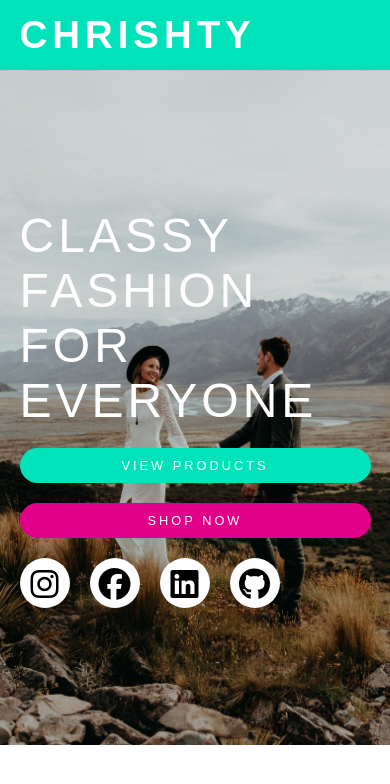
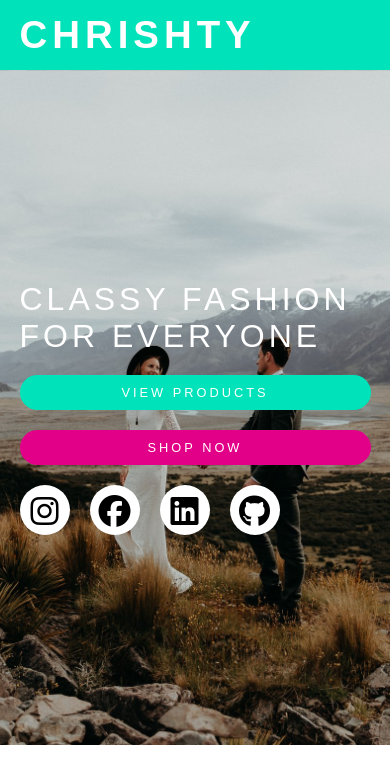
Before and after one commit to christopher-alba/e-commerce-chrishty, a React app: page / in a window 390 px wide. Shown: the top 784 px of the page. Built offline with nearby package versions, Linux system fonts and the light colour scheme.

Commit message:
rearrange breakpoints

```diff
--- a/client/components/jcux/JCUXText/JCUXText.js
+++ b/client/components/jcux/JCUXText/JCUXText.js
@@ -1,10 +1,13 @@
 import styled from "styled-components";
+import breakpoints from "../breakpoints";
 import colors from "../repeatedStyles/colors";
 import spacing from "../repeatedStyles/spacing";
 
 const Text = styled.p`
   font-family: arial;
   ${(props) => {
+    if (props.type) {
+      if (typeof props.type === "string") {
         if (props.type === "body-small")
           return `
                   font-size: 0.6rem;
@@ -41,6 +44,164 @@ const Text = styled.p`
           return `
           font-size: 2.4rem;
       `;
+      } else {
+        let sizes = ``;
+
+        if (props.type.xs) {
+          if (props.type.xs === "body-small")
+            sizes += `@media(${breakpoints.xs}){
+                  font-size: 0.6rem;
+            }`;
+          if (props.type.xs === "body-default")
+            sizes += `@media(${breakpoints.xs}){
+          font-size: 0.8rem;
+            }`;
+          if (props.type.xs === "body-large")
+            sizes += `@media(${breakpoints.xs}){
+          font-size: 1rem;
+            }`;
+          if (props.type.xs === "sub-heading-small")
+            sizes += `@media(${breakpoints.xs}){
+          font-size: 1.2rem;
+            }`;
+          if (props.type.xs === "sub-heading-default")
+            sizes += `@media(${breakpoints.xs}){
+          font-size: 1.4rem;
+            }`;
+          if (props.type.xs === "sub-heading-large")
+            sizes += `@media(${breakpoints.xs}){
+          font-size: 1.6rem;
+            }`;
+          if (props.type.xs === "heading-small")
+            sizes += `@media(${breakpoints.xs}){
+          font-size: 2rem;
+            }`;
+          if (props.type.xs === "heading-default")
+            sizes += `@media(${breakpoints.xs}){
+          font-size: 2.2rem;
+            }`;
+          if (props.type.xs === "heading-large")
+            sizes += `@media(${breakpoints.xs}){
+          font-size: 2.4rem;
+            }`;
+        }
+        if (props.type.sm) {
+          if (props.type.sm === "body-small")
+            sizes += `@media(${breakpoints.sm}){
+                  font-size: 0.6rem;
+            }`;
+          if (props.type.sm === "body-default")
+            sizes += `@media(${breakpoints.sm}){
+          font-size: 0.8rem;
+            }`;
+          if (props.type.sm === "body-large")
+            sizes += `@media(${breakpoints.sm}){
+          font-size: 1rem;
+            }`;
+          if (props.type.sm === "sub-heading-small")
+            sizes += `@media(${breakpoints.sm}){
+          font-size: 1.2rem;
+            }`;
+          if (props.type.sm === "sub-heading-default")
+            sizes += `@media(${breakpoints.sm}){
+          font-size: 1.4rem;
+            }`;
+          if (props.type.sm === "sub-heading-large")
+            sizes += `@media(${breakpoints.sm}){
+          font-size: 1.6rem;
+            }`;
+          if (props.type.sm === "heading-small")
+            sizes += `@media(${breakpoints.sm}){
+          font-size: 2rem;
+            }`;
+          if (props.type.sm === "heading-default")
+            sizes += `@media(${breakpoints.sm}){
+          font-size: 2.2rem;
+            }`;
+          if (props.type.sm === "heading-large")
+            sizes += `@media(${breakpoints.sm}){
+          font-size: 2.4rem;
+            }`;
+        }
+        if (props.type.md) {
+          if (props.type.md === "body-small")
+            sizes += `@media(${breakpoints.md}){
+                  font-size: 0.6rem;
+            }`;
+          if (props.type.md === "body-default")
+            sizes += `@media(${breakpoints.md}){
+          font-size: 0.8rem;
+            }`;
+          if (props.type.md === "body-large")
+            sizes += `@media(${breakpoints.md}){
+          font-size: 1rem;
+            }`;
+          if (props.type.md === "sub-heading-small")
+            sizes += `@media(${breakpoints.md}){
+          font-size: 1.2rem;
+            }`;
+          if (props.type.md === "sub-heading-default")
+            sizes += `@media(${breakpoints.md}){
+          font-size: 1.4rem;
+            }`;
+          if (props.type.md === "sub-heading-large")
+            sizes += `@media(${breakpoints.md}){
+          font-size: 1.6rem;
+            }`;
+          if (props.type.md === "heading-small")
+            sizes += `@media(${breakpoints.md}){
+          font-size: 2rem;
+            }`;
+          if (props.type.md === "heading-default")
+            sizes += `@media(${breakpoints.md}){
+          font-size: 2.2rem;
+            }`;
+          if (props.type.md === "heading-large")
+            sizes += `@media(${breakpoints.md}){
+          font-size: 2.4rem;
+            }`;
+        }
+        return sizes;
+      }
+      if (props.type.lg) {
+        if (props.type.lg === "body-small")
+          sizes += `@media(${breakpoints.lg}){
+                  font-size: 0.6rem;
+            }`;
+        if (props.type.lg === "body-default")
+          sizes += `@media(${breakpoints.lg}){
+          font-size: 0.8rem;
+            }`;
+        if (props.type.lg === "body-large")
+          sizes += `@media(${breakpoints.lg}){
+          font-size: 1rem;
+            }`;
+        if (props.type.lg === "sub-heading-small")
+          sizes += `@media(${breakpoints.lg}){
+          font-size: 1.2rem;
+            }`;
+        if (props.type.lg === "sub-heading-default")
+          sizes += `@media(${breakpoints.lg}){
+          font-size: 1.4rem;
+            }`;
+        if (props.type.lg === "sub-heading-large")
+          sizes += `@media(${breakpoints.lg}){
+          font-size: 1.6rem;
+            }`;
+        if (props.type.lg === "heading-small")
+          sizes += `@media(${breakpoints.lg}){
+          font-size: 2rem;
+            }`;
+        if (props.type.lg === "heading-default")
+          sizes += `@media(${breakpoints.lg}){
+          font-size: 2.2rem;
+            }`;
+        if (props.type.lg === "heading-large")
+          sizes += `@media(${breakpoints.lg}){
+          font-size: 2.4rem;
+            }`;
+      }
+    }
   }}
   ${(props) => {
     if (props.fontWeight === "light")
--- a/client/components/jcux/breakpoints.js
+++ b/client/components/jcux/breakpoints.js
@@ -1,8 +1,8 @@
 const breakpoints = {
-  xs: `max-width:350px`,
-  sm: `max-width:500px`,
-  md: `max-width:1000px`,
-  lg: `max-width:1500px`,
+  xs: `min-width:0px`,
+  sm: `min-width:500px`,
+  md: `min-width:1000px`,
+  lg: `min-width:1500px`,
 };
 
 export default breakpoints;
--- a/client/components/jcux/repeatedStyles/widths.js
+++ b/client/components/jcux/repeatedStyles/widths.js
@@ -1,45 +1,46 @@
 import breakpoints from "../breakpoints";
 const widths = (props) => {
   let widths = ``;
+
   if (props.width) {
     if (typeof props.width === "string") widths += `width: ${props.width};`;
     else {
-      if (props.width.lg)
-        widths += `@media (${breakpoints.lg}){
-        width: ${props.width.lg}
+      if (props.width.xs)
+        widths += `@media (${breakpoints.xs}){
+          width: ${props.width.xs}
          }`;
-      if (props.width.md)
-        widths += `@media (${breakpoints.md}){
-         width: ${props.width.md}
-          }`;
       if (props.width.sm)
         widths += `@media (${breakpoints.sm}){
         width: ${props.width.sm}
          }`;
-      if (props.width.xs)
-        widths += `@media (${breakpoints.xs}){
-          width: ${props.width.xs}
+      if (props.width.md)
+        widths += `@media (${breakpoints.md}){
+        width: ${props.width.md}
+         }`;
+      if (props.width.lg)
+        widths += `@media (${breakpoints.lg}){
+        width: ${props.width.lg}
          }`;
     }
     if (props.maxWidth) {
       if (typeof props.maxWidth === "string")
         widths += `width: ${props.maxWidth};`;
       else {
+        if (props.maxWidth.xs)
+          widths += `@media (${breakpoints.xs}){
+            width: ${props.maxWidth.xs}
+           }`;
+        if (props.maxWidth.sm)
+          widths += `@media (${breakpoints.sm}){
+          width: ${props.maxWidth.sm}
+           }`;
+        if (props.maxWidth.md)
+          widths += `@media (${breakpoints.md}){
+          width: ${props.maxWidth.md}
+           }`;
         if (props.maxWidth.lg)
           widths += `@media (${breakpoints.lg}){
           width: ${props.maxWidth.lg}
-           }`;
-        if (props.maxWidth.md)
-          widths += `@media (${breakpoints.md}){
-           width: ${props.maxWidth.md}
-            }`;
-        if (props.maxWidth.sm)
-          widths += `@media (${breakpoints.sm}){
-            width: ${props.maxWidth.sm}
-             }`;
-        if (props.maxWidth.xs)
-          widths += `@media (${breakpoints.xs}){
-            width: ${props.maxWidth.xs}
            }`;
       }
     }
@@ -47,21 +48,21 @@ const widths = (props) => {
       if (typeof props.minWidth === "string")
         widths += `width: ${props.minWidth};`;
       else {
-        if (props.minWidth.lg)
-          widths += `@media (${breakpoints.lg}){
-            width: ${props.minWidth.lg}
+        if (props.minWidth.xs)
+          widths += `@media (${breakpoints.xs}){
+              width: ${props.minWidth.xs}
+             }`;
+        if (props.minWidth.sm)
+          widths += `@media (${breakpoints.sm}){
+            width: ${props.minWidth.sm}
              }`;
         if (props.minWidth.md)
           widths += `@media (${breakpoints.md}){
             width: ${props.minWidth.md}
              }`;
-        if (props.minWidth.sm)
-          widths += `@media (${breakpoints.sm}){
-            width: ${props.minWidth.sm}
-             }`;
-        if (props.minWidth.xs)
-          widths += `@media (${breakpoints.xs}){
-              width: ${props.minWidth.xs}
+        if (props.minWidth.lg)
+          widths += `@media (${breakpoints.lg}){
+            width: ${props.minWidth.lg}
              }`;
       }
     }
--- a/client/pages/Home/Landing/Landing.jsx
+++ b/client/pages/Home/Landing/Landing.jsx
@@ -62,37 +62,35 @@ const Landing = () => {
         <JCUXFlex height="100%" alignItems="center">
           <JCUXBox width="100%">
             <JCUXText
-              type="heading-large"
+              type={{ xs: "heading-small", sm: "heading-large" }}
               marginTop="0px"
               marginBottom="0px"
               color="white"
-              size="3rem"
               letterSpacing="4px"
             >
               CLASSY FASHION
             </JCUXText>
             <JCUXText
-              type="heading-large"
+              type={{ xs: "heading-small", sm: "heading-large" }}
               marginTop="0px"
               marginBottom="20px"
               color="white"
-              size="3rem"
               letterSpacing="4px"
             >
               FOR EVERYONE
             </JCUXText>
             <JCUXFlex
-              childSpacingRight={{ sm: "0px", lg: "20px" }}
-              childSpacingBottom={{ sm: "20px" }}
+              childSpacingRight={{ xs: "0px", sm: "20px" }}
+              childSpacingBottom={{ xs: "20px", sm: "0px" }}
               flexWrap="wrap"
             >
-              <JCUXButton type="secondary" width={{ sm: "100%" }}>
+              <JCUXButton type="secondary" width={{ xs: "100%", sm: "auto" }}>
                 VIEW PRODUCTS
               </JCUXButton>
               <JCUXCustomLink
                 href="/shop"
                 type="button-tertiary"
-                width={{ sm: "100%" }}
+                width={{ xs: "100%", sm: "auto" }}
               >
                 SHOP NOW
               </JCUXCustomLink>
```
Also changed, not shown: client/components/jcux/repeatedStyles/childSpacings.js (+52 -52 lines). Lines whose indentation alone changed are shown as unchanged.
